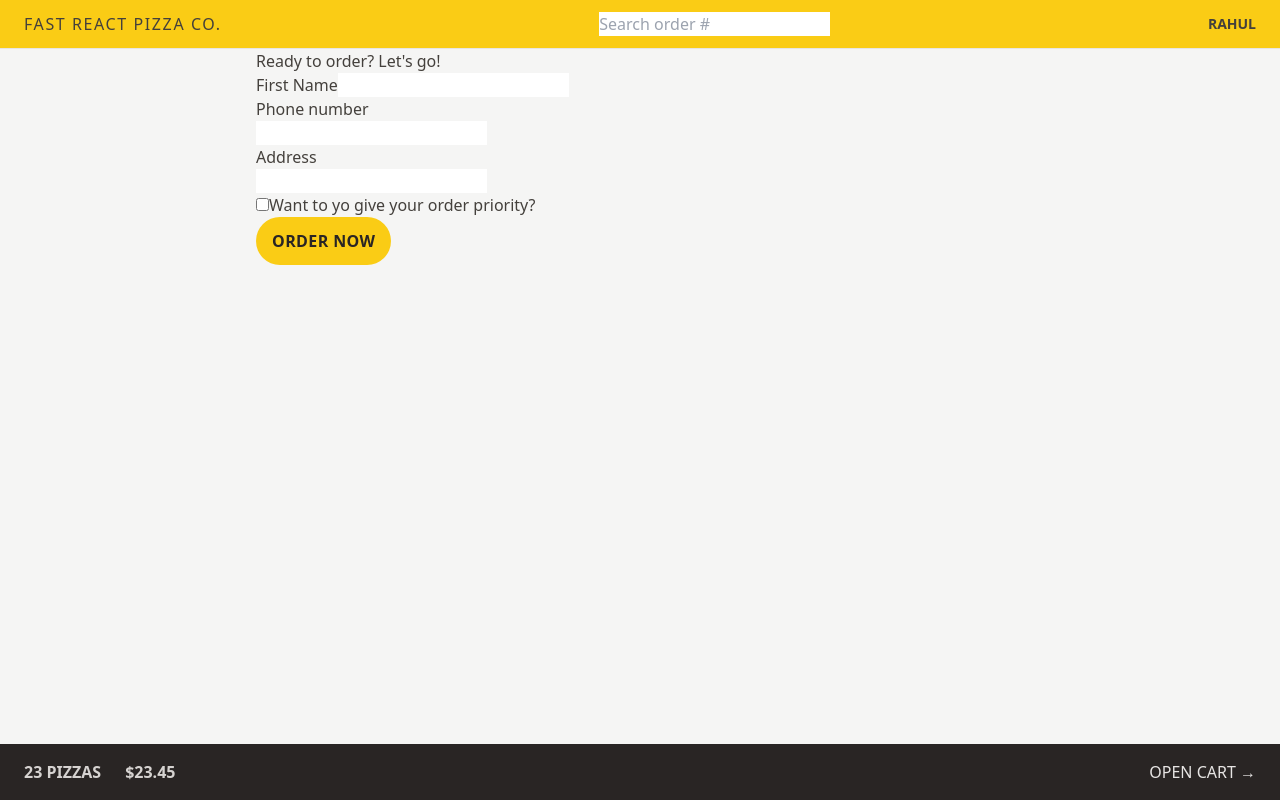
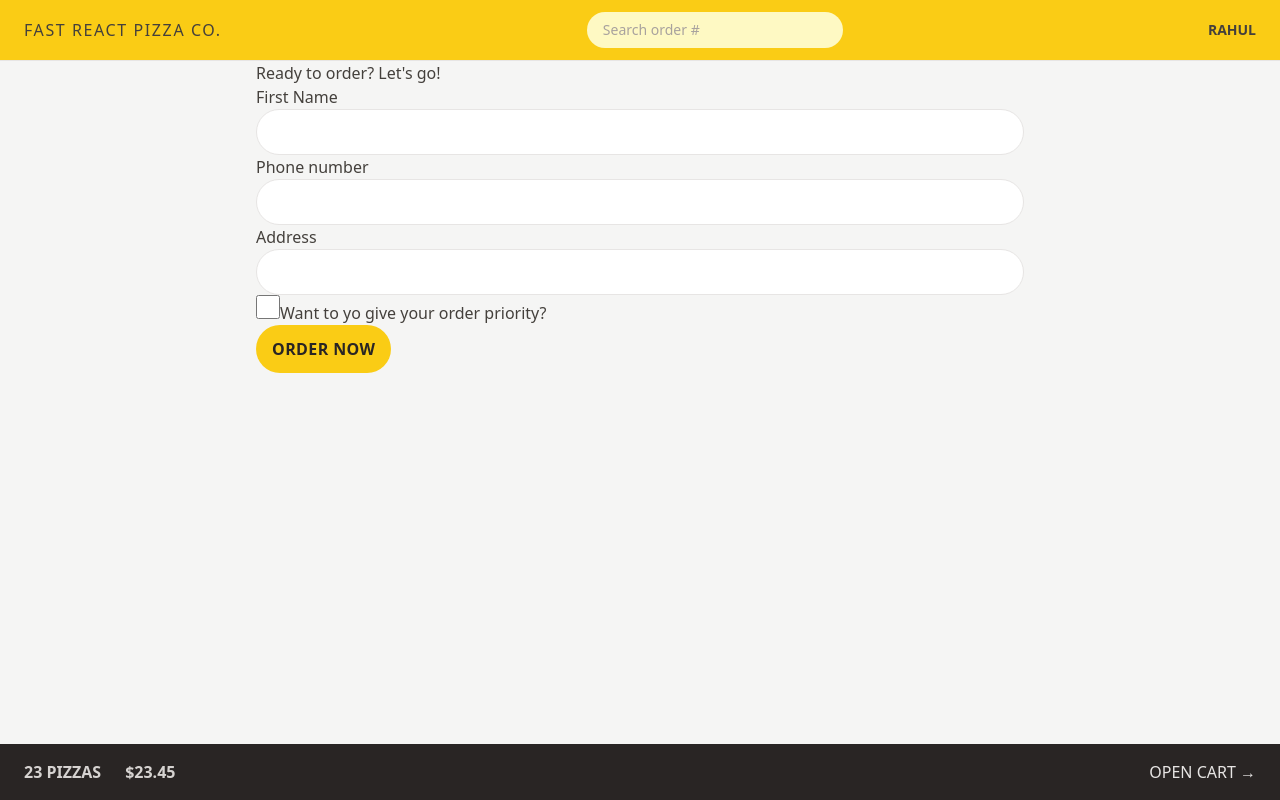
Before and after one commit to rahulsuvarna18/Fast-React-Pizza, a React (Vite) app: page /order/new in a window 1280 px wide. Built offline with nearby package versions, Linux system fonts and the light colour scheme.

Commit message:
added form styling in order/new page

```diff
--- a/src/features/order/CreateOrder.jsx
+++ b/src/features/order/CreateOrder.jsx
@@ -49,13 +49,13 @@
       <Form method="POST">
         <div>
           <label>First Name</label>
-          <input type="text" name="customer" required />
+          <input type="text" name="customer" required className="input" />
         </div>
 
         <div>
           <label>Phone number</label>
           <div>
-            <input type="tel" name="phone" required />
+            <input type="tel" name="phone" required className="input" />
           </div>
           {formErrors?.phone && <p>{formErrors.phone}</p>}
         </div>
@@ -63,12 +63,14 @@
         <div>
           <label>Address</label>
           <div>
-            <input type="text" name="address" required />
+            <input type="text" name="address" required className="input" />
           </div>
         </div>
 
         <div>
           <input
+            className="h-6 w-6 accent-yellow-400 focus:outline-none focus:ring focus:ring-yellow-400
+            focus:ring-offset-2"
             type="checkbox"
             name="priority"
             id="priority"
--- a/src/features/order/SearchOrder.jsx
+++ b/src/features/order/SearchOrder.jsx
@@ -18,6 +18,9 @@
         placeholder="Search order #"
         value={query}
         onChange={(e) => setQuery(e.target.value)}
+        className="w-28 rounded-full bg-yellow-100 px-4 py-2 text-sm placeholder-stone-400
+        transition-all duration-300 focus:outline-none focus:ring focus:ring-yellow-500
+        focus:ring-opacity-50 sm:w-64 sm:focus:w-72 "
       />
     </form>
   );
--- a/src/index.css
+++ b/src/index.css
@@ -2,41 +2,50 @@
 @tailwind components;
 @tailwind utilities;
 
-/* body {
-  font-family: system-ui, -apple-system, BlinkMacSystemFont, 'Segoe UI', Roboto,
-    Oxygen, Ubuntu, Cantarell, 'Open Sans', 'Helvetica Neue', sans-serif;
-  background-color: #f7f7f7;
-  color: #444;
+@layer components {
+  .input {
+    @apply w-full rounded-full border border-stone-200 px-4 py-2 text-sm
+    transition-all duration-300 placeholder:text-stone-400 focus:outline-none
+    focus:ring focus:ring-yellow-400 md:px-6 md:py-3;
+  }
 }
-
-.layout {
-  display: grid;
-  grid-template-rows: auto 1fr auto;
-  gap: 32px;
-  height: 100dvh;
-} */
 
 /* https://dev.to/afif/i-made-100-css-loaders-for-your-next-project-4eje */
 .loader {
   width: 45px;
   aspect-ratio: 0.75;
   --c: no-repeat linear-gradient(#333 0 0);
-  background: var(--c) 0% 50%, var(--c) 50% 50%, var(--c) 100% 50%;
+  background:
+    var(--c) 0% 50%,
+    var(--c) 50% 50%,
+    var(--c) 100% 50%;
   background-size: 20% 50%;
   animation: loading 1s infinite linear;
 }
 
 @keyframes loading {
   20% {
-    background-position: 0% 0%, 50% 50%, 100% 50%;
+    background-position:
+      0% 0%,
+      50% 50%,
+      100% 50%;
   }
   40% {
-    background-position: 0% 100%, 50% 0%, 100% 50%;
+    background-position:
+      0% 100%,
+      50% 0%,
+      100% 50%;
   }
   60% {
-    background-position: 0% 50%, 50% 100%, 100% 0%;
+    background-position:
+      0% 50%,
+      50% 100%,
+      100% 0%;
   }
   80% {
-    background-position: 0% 50%, 50% 50%, 100% 100%;
+    background-position:
+      0% 50%,
+      50% 50%,
+      100% 100%;
   }
 }
```
